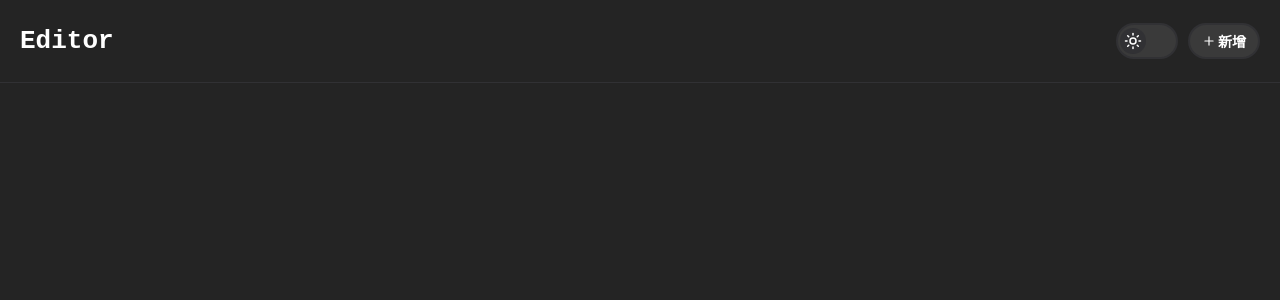
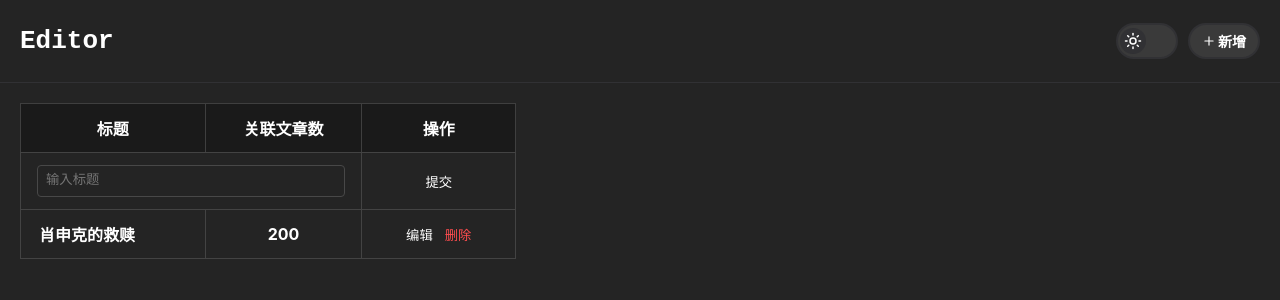
Before and after one commit to cairongquan/myself, a React (Create React App) app: page /editor in a window 1280 px wide. Shown: the top 300 px of the page. Built offline with nearby package versions, Linux system fonts and the light colour scheme.

Commit message:
table组件

```diff
--- a/package.json
+++ b/package.json
@@ -7,6 +7,7 @@
     "@testing-library/jest-dom": "^6.6.3",
     "@testing-library/react": "^16.3.0",
     "@testing-library/user-event": "^13.5.0",
+    "lodash-es": "^4.17.21",
     "lucide-react": "^0.522.0",
     "react": "^19.1.0",
     "react-dom": "^19.1.0",
--- /dev/null
+++ b/src/components/input.jsx
@@ -0,0 +1,31 @@
+import { useImperativeHandle, useState } from 'react'
+
+
+export default function Input({ value, placeholder, onChange, ref }) {
+    const [isPassVisible, setIsPassVisible] = useState(true)
+
+    const inputChangeEvent = (e) => {
+        setIsPassVisible(true)
+        if (onChange && typeof onChange === 'function') {
+            onChange(e.target.value)
+        }
+    }
+
+    useImperativeHandle(ref, () => {
+        return {
+            visible: () => {
+                if (!value.trim().length) {
+                    setIsPassVisible(false)
+                }
+                return !!value
+            }
+        }
+    })
+
+    return (<div className={["input-container", isPassVisible ? '' : 'input-container--warring'].join(" ")}>
+        <input type="text"
+            placeholder={placeholder}
+            value={value}
+            onChange={inputChangeEvent} />
+    </div>)
+}
--- /dev/null
+++ b/src/components/tag-table.jsx
@@ -0,0 +1,56 @@
+import { useState, useRef } from 'react'
+
+import Input from './input'
+
+export default function TagTable() {
+    const [tagName, setTagName] = useState("")
+    const inputToggle = useRef()
+
+    const confirmBtnEvent = () => {
+        if (inputToggle.current.visible()) {
+            console.log('pass')
+        }
+    }
+
+    return (<table className="tag-table" cellSpacing="0">
+        <thead>
+            <tr>
+                <th>标题</th>
+                <th>关联文章数</th>
+                <th>操作</th>
+            </tr>
+        </thead>
+        <tbody>
+            <tr>
+                <td colSpan="2" className="input-area">
+                    <Input ref={inputToggle} placeholder="输入标题" value={tagName} onChange={setTagName}></Input>
+                </td>
+                <td>
+                    <div className="tag-table__btn-group">
+                        <button className="tag-table__action-btn" onClick={confirmBtnEvent}>
+                            提交
+                        </button>
+                    </div>
+                </td>
+            </tr>
+            <tr>
+                <td>
+                    <p>肖申克的救赎</p>
+                </td>
+                <td>
+                    200
+                </td>
+                <td>
+                    <div className="tag-table__btn-group">
+                        <button className="tag-table__action-btn">
+                            编辑
+                        </button>
+                        <button className="tag-table__action-btn action-btn--del">
+                            删除
+                        </button>
+                    </div>
+                </td>
+            </tr>
+        </tbody>
+    </table >)
+}
--- a/src/style/editor.scss
+++ b/src/style/editor.scss
@@ -49,4 +49,8 @@
       }
     }
   }
+
+  .editor-container__main {
+    padding: 20px;
+  }
 }
--- a/src/style/index.scss
+++ b/src/style/index.scss
@@ -2,4 +2,6 @@
 @import './change-theme-btn.scss';
 @import './editor.scss';
 @import './info.scss';
+@import './input.scss';
+@import './tag-table.scss';
 @import './variables.scss';
--- /dev/null
+++ b/src/style/input.scss
@@ -0,0 +1,30 @@
+.input-container {
+    width: 100%;
+    height: 32px;
+    border-radius: 4px;
+    border: 1px solid var(--btn-btn-hover-bg-color);
+    padding: 2px 4px;
+    box-sizing: border-box;
+    transition: border ease-in-out 200ms;
+
+    &:hover {
+        border-color: var(--table-border-color);
+    }
+
+    input {
+        width: calc(100% - 8px);
+        height: calc(100% - 8px);
+        outline: none;
+        border: none;
+        background: transparent;
+        color: var(--text-color);
+    }
+}
+
+.input-container--warring {
+    border-color: #ff4d4f;
+
+    &:hover {
+        border-color: #ff4d4f;
+    }
+}
--- /dev/null
+++ b/src/style/tag-table.scss
@@ -0,0 +1,82 @@
+.tag-table {
+    width: 40%;
+    overflow: hidden;
+    border-bottom: 1px solid var(--table-border-color);
+    user-select: none;
+
+    thead {
+        background-color: var(--table-thead-bg-color);
+
+        th {
+            border: 1px solid var(--table-border-color);
+            color: var(--text-color);
+            padding: 12px 16px;
+            border-bottom: 0;
+
+            &:not(:last-child) {
+                border-right: 0;
+            }
+        }
+    }
+
+    tbody {
+
+        tr {
+            &:not(:first-child) {
+                &:hover {
+                    background-color: var(--btn-btn-hover-bg-color);
+                }
+            }
+
+            td {
+                border: 1px solid var(--table-border-color);
+                text-align: center;
+                color: var(--text-color);
+                font-weight: bold;
+                padding: 12px 16px;
+                border-bottom: 0;
+
+                p {
+                    width: 100px;
+                    white-space: nowrap;
+                    overflow: hidden;
+                    text-overflow: ellipsis;
+                }
+
+                &:not(:last-child) {
+                    border-right: 0;
+                }
+            }
+        }
+    }
+
+    .tag-table__btn-group {
+        display: flex;
+        align-items: center;
+        justify-content: center;
+
+        button {
+            background-color: transparent;
+            border: none;
+            outline: none;
+            color: var(--text-color);
+            cursor: pointer;
+
+            &:hover {
+                opacity: .8;
+            }
+        }
+
+        .action-btn--del {
+            color: #ff4d4f;
+
+            &:hover {
+                color: rgba($color: #ff4d4f, $alpha: 0.8);
+            }
+        }
+    }
+
+    .input-area {
+        border-right: none;
+    }
+}
--- a/src/style/variables.scss
+++ b/src/style/variables.scss
@@ -1,6 +1,7 @@
 * {
   transition: background-color ease-in-out 120ms;
 }
+
 
 :root {
   --main-color: #000;
@@ -9,6 +10,8 @@
   --border-color: #313134;
   --btn-bg-color: #3a3a3a;
   --btn-btn-hover-bg-color: #484848;
+  --table-border-color: rgba(84, 84, 84, .65);
+  --table-thead-bg-color: #1a1a1a;
 }
 
 .light-theme {
@@ -18,4 +21,6 @@
   --border-color: #00000014;
   --btn-bg-color: #f2f2f2;
   --btn-btn-hover-bg-color: #e5e5e5;
+  --table-border-color: rgba(60, 60, 60, .29);
+  --table-thead-bg-color: #f9f9f9;
 }
--- a/src/views/editor.jsx
+++ b/src/views/editor.jsx
@@ -1,5 +1,6 @@
 import { Plus } from 'lucide-react'
 import ChangeThemeBtn from '../components/change-theme';
+import TagTable from '../components/tag-table'
 
 export default function Editor() {
   return <div className='editor-container'>
@@ -12,5 +13,8 @@ export default function Editor() {
         </button>
       </div>
     </header>
+    <article className='editor-container__main'>
+      <TagTable></TagTable>
+    </article>
   </div>;
 }
```
Also changed, not shown: 1 other file (tests, documents, lock files or other folders).
